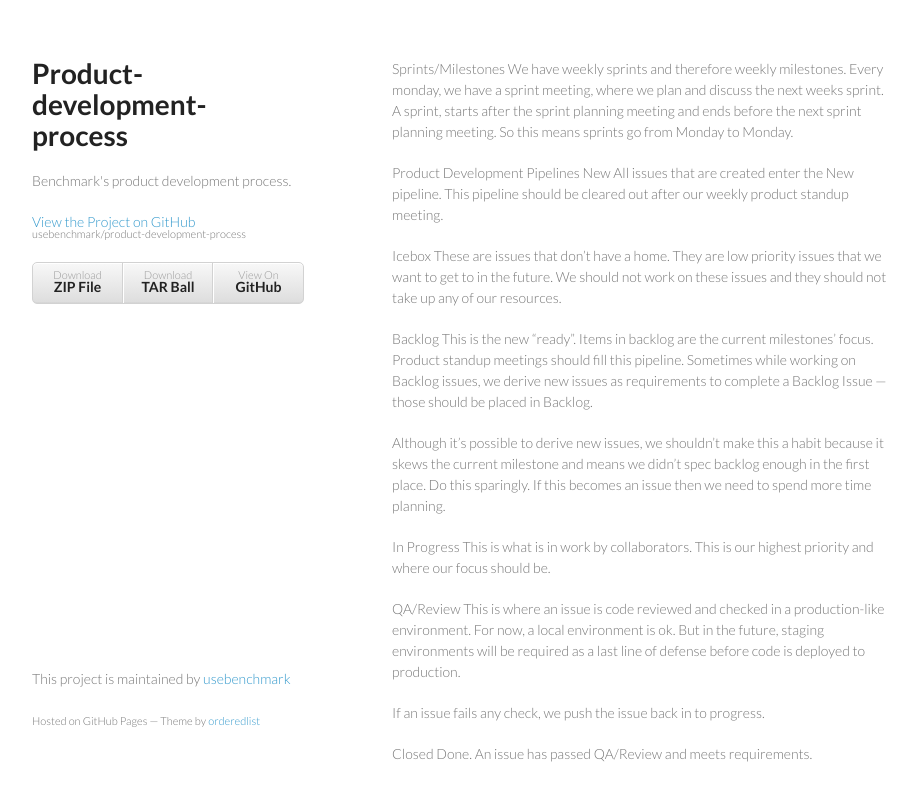
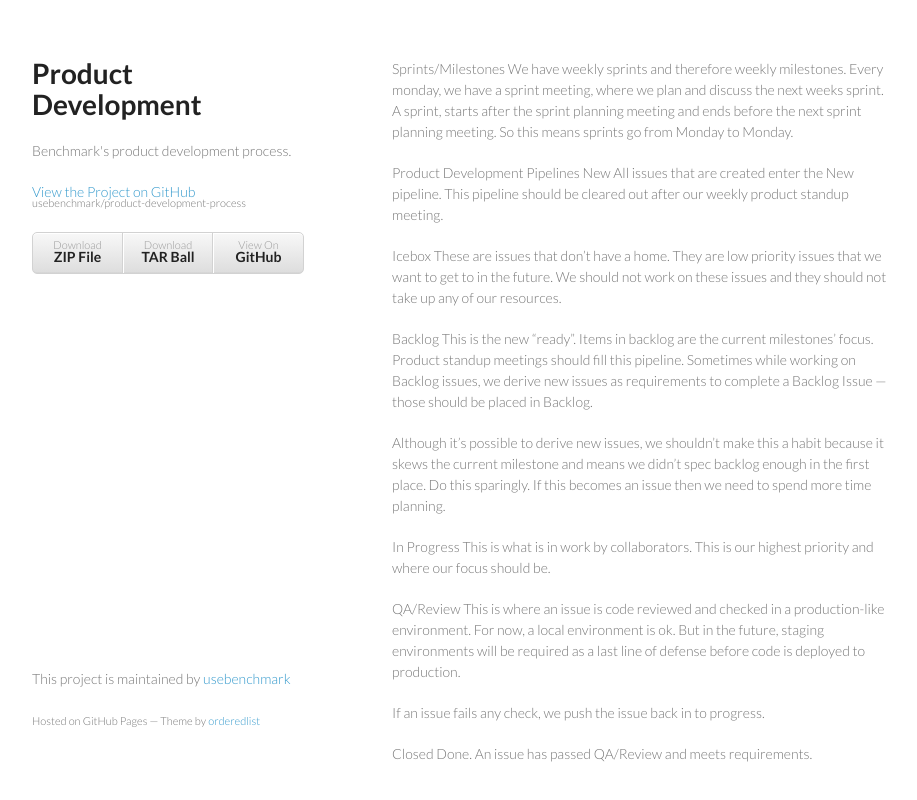
Before and after one commit to usebenchmark/product-development-process, a plain HTML site: page index.html in a window 1280 px wide. Shown: the whole page, without its empty margins (178-1095 px from the left). Drawn offline with Linux system fonts and the light colour scheme.

Commit message:
Update index.html

```diff
--- a/index.html
+++ b/index.html
@@ -3,7 +3,7 @@
   <head>
     <meta charset="utf-8">
     <meta http-equiv="X-UA-Compatible" content="chrome=1">
-    <title>Product-development-process by usebenchmark</title>
+    <title>Product Development by usebenchmark</title>
 
     <link rel="stylesheet" href="stylesheets/styles.css">
     <link rel="stylesheet" href="stylesheets/github-light.css">
@@ -15,7 +15,7 @@
   <body>
     <div class="wrapper">
       <header>
-        <h1>Product-development-process</h1>
+        <h1>Product Development</h1>
         <p>Benchmark&#39;s product development process.</p>
 
         <p class="view"><a href="https://github.com/usebenchmark/product-development-process">View the Project on GitHub <small>usebenchmark/product-development-process</small></a></p>
```
